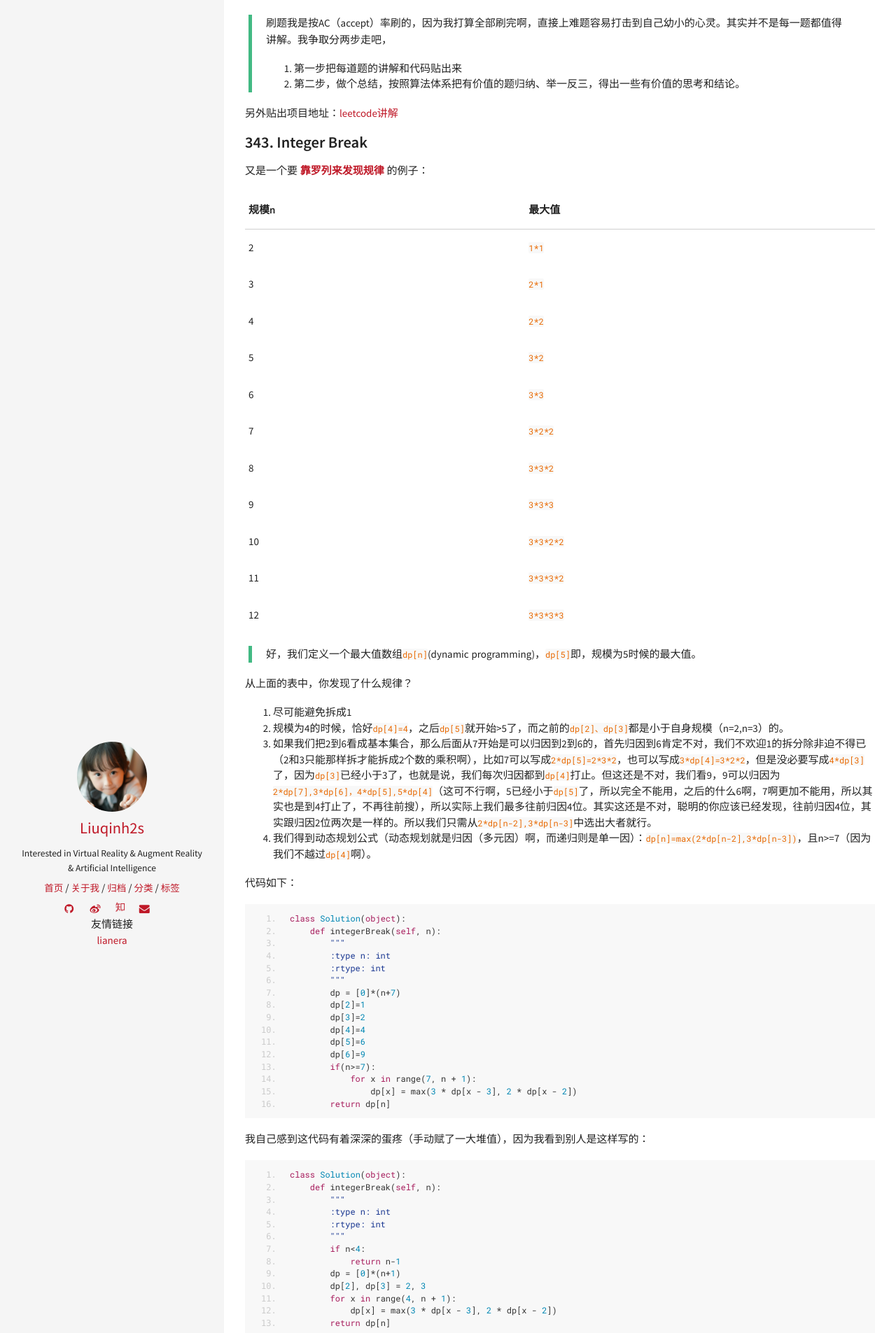
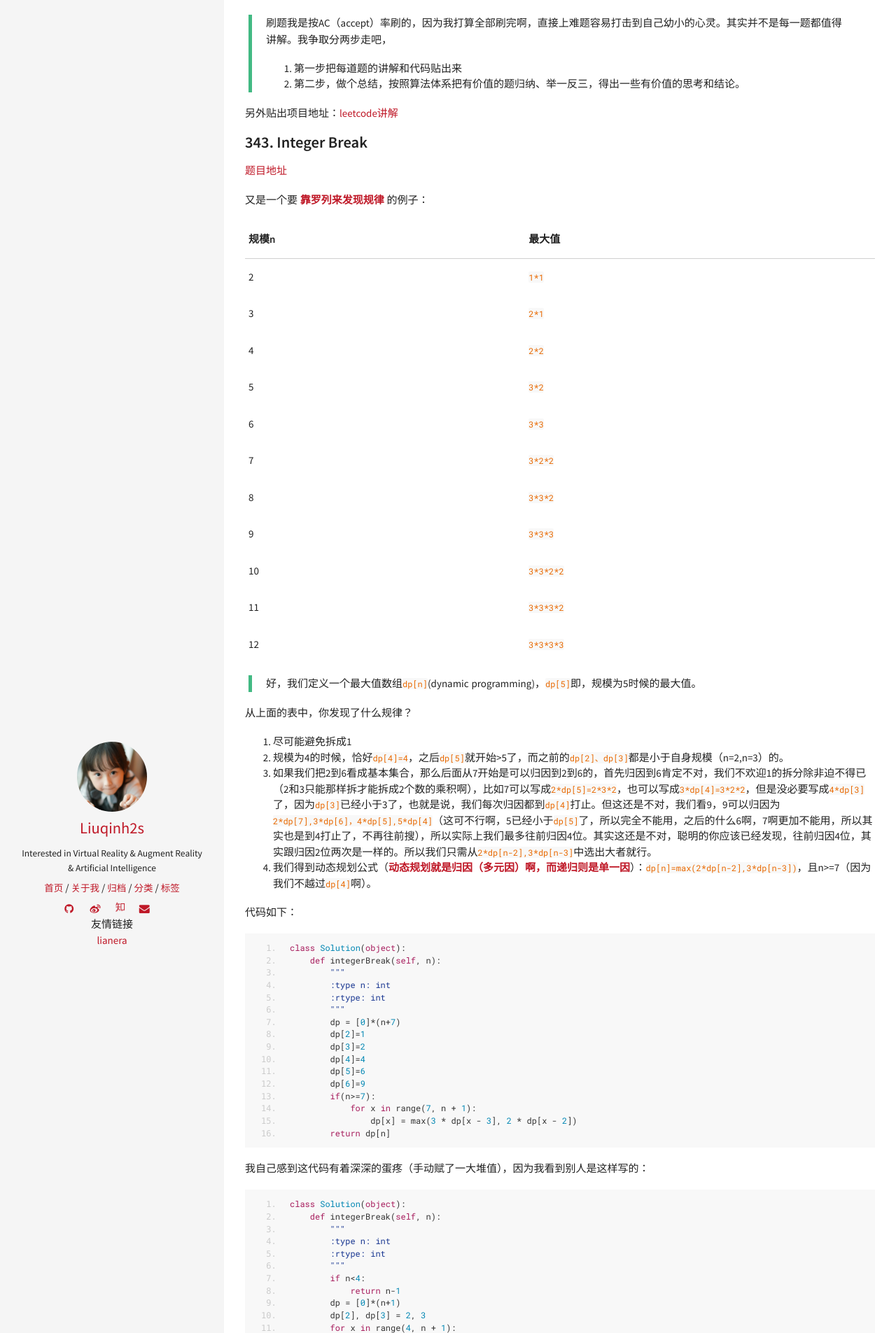
Before and after one commit to transcendtron/liuqinh2s.github.io, a Jekyll site: the page built from _posts/2017-1-13-leetcode讲解.md, in a window 1280 px wide. Shown: the part 339-2244 px from the top of the page at 70% size. Built offline with Jekyll 4.4.1, drawn with Linux system fonts in a browser that asks for light colours; comment, search, counter and statistics services are not loaded.

Commit message:
add leetcode题解

```diff
--- a/_posts/2017-1-13-leetcode讲解.md
+++ b/_posts/2017-1-13-leetcode讲解.md
@@ -22,6 +22,8 @@ comments: true
 
 ### 343. Integer Break
 
+[题目地址](https://leetcode.com/problems/integer-break/)
+
 又是一个要 **靠罗列来发现规律** 的例子：
 
 规模n|最大值
@@ -45,7 +47,7 @@ comments: true
 1. 尽可能避免拆成1
 2. 规模为4的时候，恰好`dp[4]=4`，之后`dp[5]`就开始>5了，而之前的`dp[2]、dp[3]`都是小于自身规模（n=2,n=3）的。
 3. 如果我们把2到6看成基本集合，那么后面从7开始是可以归因到2到6的，首先归因到6肯定不对，我们不欢迎1的拆分除非迫不得已（2和3只能那样拆才能拆成2个数的乘积啊），比如7可以写成`2*dp[5]=2*3*2`，也可以写成`3*dp[4]=3*2*2`，但是没必要写成`4*dp[3]`了，因为`dp[3]`已经小于3了，也就是说，我们每次归因都到`dp[4]`打止。但这还是不对，我们看9，9可以归因为`2*dp[7],3*dp[6]，4*dp[5],5*dp[4]`（这可不行啊，5已经小于`dp[5]`了，所以完全不能用，之后的什么6啊，7啊更加不能用，所以其实也是到4打止了，不再往前搜），所以实际上我们最多往前归因4位。其实这还是不对，聪明的你应该已经发现，往前归因4位，其实跟归因2位两次是一样的。所以我们只需从`2*dp[n-2],3*dp[n-3]`中选出大者就行。
-4. 我们得到动态规划公式（动态规划就是归因（多元因）啊，而递归则是单一因）：`dp[n]=max(2*dp[n-2],3*dp[n-3])`，且n>=7（因为我们不越过`dp[4]`啊）。
+4. 我们得到动态规划公式（**动态规划就是归因（多元因）啊，而递归则是单一因**）：`dp[n]=max(2*dp[n-2],3*dp[n-3])`，且n>=7（因为我们不越过`dp[4]`啊）。
 
 代码如下：
 
```
